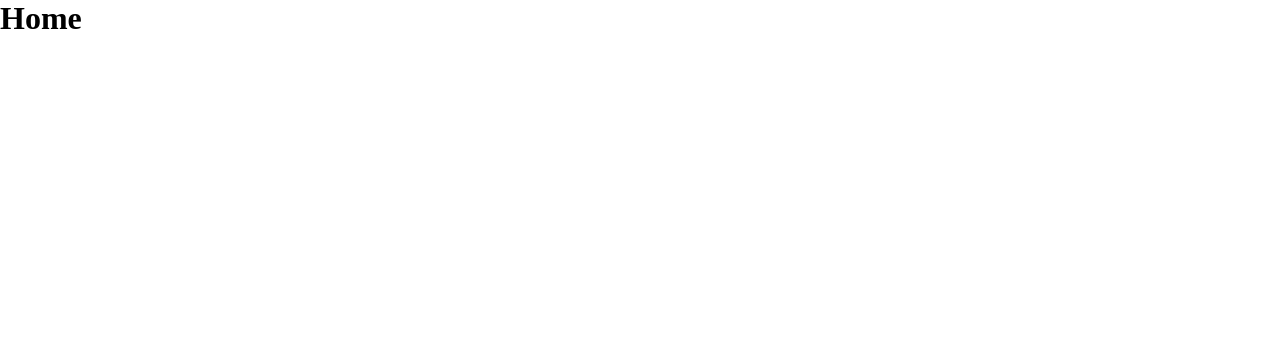
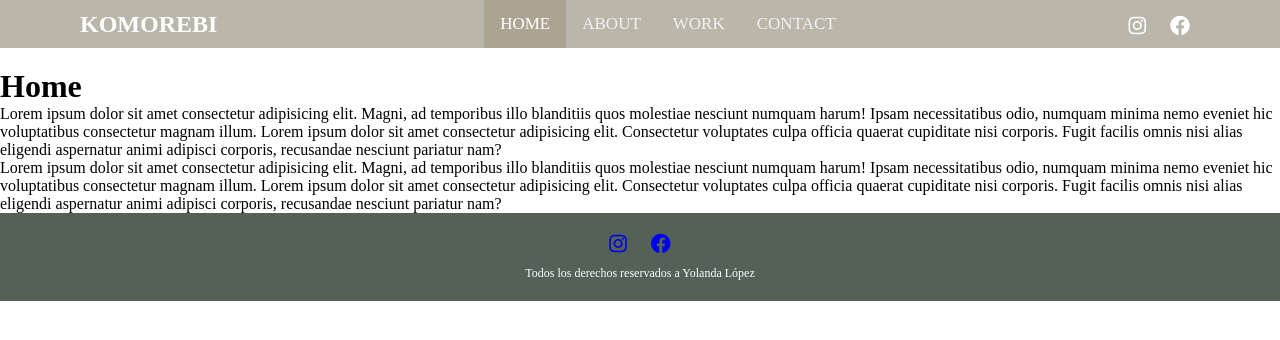
Before and after one commit to yolovi/first-responsive-html-css-web, a plain HTML site: page pages/home.html in a window 1280 px wide. Drawn offline with Linux system fonts and the light colour scheme.

Commit message:
cambios en css, menu portafolio y home

```diff
--- a/css/main.css
+++ b/css/main.css
@@ -4,19 +4,27 @@
     box-sizing: border-box;
 }
 
+
+/* GENERAL ------------------------*/
+
+.dark {
+    color: #ffffff;
+}
+
+.white{
+    color: #536157;
+    background-color: #ffffff;
+}
+
 a {
     cursor: zoom-pointer;
 }
 
-fieldset {
-    /* TODO:
-    bordes redondeados
-    color borde */
-    border-color: rgb(218, 218, 218);
-    border-radius: 10px;
+header {
 }
 
-/* VARIABLES USABLES  */
+
+
 
 .mb1 {
     margin-bottom: 10px;
@@ -26,7 +34,6 @@ fieldset {
     width: 20rem;
     margin: 1.5rem auto 5rem 1.5rem;
     display: flex;
-    gap: 20px;
 
 }
 
@@ -49,7 +56,7 @@ fieldset {
 
 .my-form {
     max-width: 80%;
-    margin-bottom: 20px ;
+    margin-bottom: 20px;
 }
 
 .campos-column {
@@ -66,7 +73,8 @@ fieldset {
     margin-bottom: 10px;
 }
 
-.gender-container, #aboutYou {
+.gender-container,
+#aboutYou {
     margin-bottom: 10px;
 }
 
@@ -82,15 +90,98 @@ fieldset {
     object-fit: fill;
 }
 
-
-/* BOTON SUBIR ARRIBA contacto ----------------------------*/
-html {
-    scroll-behavior: smooth;
+#img-logo {
+    width: 100%;
+    display: flex;
+    justify-content: flex-start;
 }
 
-.btnContact {}
+/* NAV ------------------------*/
 
-/* BOTON SUBIR ARRIBA contacto  ----------------------------*/
+
+
+
+/* PRUEBA NAV RESPONSIVE MOBILE */
+/* .nav-container{
+    display: flex;
+    flex-wrap: wrap;
+    overflow: hidden;
+    justify-content: center;
+    align-items: center;
+    gap: 5px;
+    padding: 10px 0 5px;
+    color: #ffffff;
+    background-color: #bbb6aa;
+    margin: 0 0 20px 0;
+}
+
+.navlinks a {
+    color: #f2f2f2;
+    text-align: center;
+    padding: 10px 8px;
+    text-decoration: none;
+    font-size: 17px;
+}
+
+.navlinks a:hover {
+    background-color:#f2f2f2;
+    color:#536157;
+}
+
+.navlinks a.active {
+    background-color: #aba492;
+    color: white;
+
+} */
+
+/* prueba nav mini responsive */
+
+
+.nav-container{
+    display: flex;
+    overflow: hidden;
+    justify-content: space-between;
+    align-items: center;
+    padding: 0 80px;
+    color: #ffffff;
+    background-color: #bbb6aa;
+    margin-bottom: 20px;
+}
+
+.navlinks {
+    background-color: #bbb6aa;
+    overflow: hidden;
+}
+
+.navlinks a {
+    float: left;
+    display: block;
+    color: #f2f2f2;
+    text-align: center;
+    padding: 14px 16px;
+    text-decoration: none;
+    font-size: 17px;
+}
+
+.navlinks a:hover {
+    background-color:#f2f2f2;
+    color:#536157;
+}
+
+.navlinks a.active {
+    background-color: #aba492;
+    color: white;
+}
+
+.nav-container .social-icons a{
+    display: inline-block;
+    font-size: 20px;
+    margin-top: 15px;
+
+}
+
+/* NAV ------------------------*/
+
 
 /* TODO: revisar VIDEO INTRO INDEX ------------ */
 .embed-responsive .embed-responsive-item,
@@ -107,27 +198,34 @@ html {
     border: 0
 }
 
+
+
 /* VIDEO INTRO INDEX ------------ */
 
 
-#img-logo {
-    width: 100%;
-    display: flex;
-    justify-content: flex-start;
+
+
+/* BOTON SUBIR ARRIBA contacto ----------------------------*/
+html {
+    scroll-behavior: smooth;
 }
 
+.btnContact {}
 
-/* FOOTER */
+/* BOTON SUBIR ARRIBA contacto  ----------------------------*/
+
+
+
+/* FOOTER ------------------------*/
 .footer {
-    background-color: #2f3a31;
     color: #ffffff;
+    background-color:#536157;
     padding: 20px 0;
     text-align: center;
 
 }
 
 .container {
-
     margin: 0 auto;
 }
 
@@ -138,7 +236,6 @@ html {
 .social-icons a {
     display: inline-block;
     margin: 0 10px;
-    color: #ffffff;
     font-size: 20px;
 }
 
@@ -150,10 +247,13 @@ html {
 
 /* MEDIA QUERIES ----------------------------*/
 
+@media screen and (max-width: 768px) {
+    .nav-container .social-icons {
+      display: none;
+    }
+  }
 
-@media screen and (min-width: 481px) {
-
-}
+@media screen and (min-width: 481px) {}
 
 
 /* 769 */
--- a/pages/home.html
+++ b/pages/home.html
@@ -1,14 +1,63 @@
 <!DOCTYPE html>
 <html lang="en">
+
 <head>
     <meta charset="UTF-8">
     <meta http-equiv="X-UA-Compatible" content="IE=edge">
     <meta name="viewport" content="width=device-width, initial-scale=1.0">
     <title>Komorebi</title>
+    <link rel="stylesheet" href="https://cdnjs.cloudflare.com/ajax/libs/font-awesome/5.15.3/css/all.min.css">
     <link rel="stylesheet" href="../css/main.css">
 </head>
+
 <body>
 
-    <h1>Home</h1>
+    <header>
+    </header>
+
+    <nav class="nav-container">
+        <div class="nav-logo">
+            <h1>KOMOREBI</h1>
+        </div>
+        <div class="navlinks">
+            <a href="home.html" class="active">HOME</a>
+            <a href="biografia.html">ABOUT</a>
+            <a href="portafolio.html">WORK</a>
+            <a href="contacto.html">CONTACT</a>
+        </div>
+        <div class="social-icons">
+            <a class="dark" href="https://www.instagram.com/"><i class="fab fa-instagram"></i></a>
+            <a class="dark" href="https://www.facebook.com/"><i class="fab fa-facebook"></i></a>
+        </div>
+    </nav>
+
+    <main>
+        <h1>Home</h1>
+        <p>Lorem ipsum dolor sit amet consectetur adipisicing elit. Magni, ad temporibus illo blanditiis quos molestiae
+            nesciunt numquam harum! Ipsam necessitatibus odio, numquam minima nemo eveniet hic voluptatibus consectetur
+            magnam illum.
+            Lorem ipsum dolor sit amet consectetur adipisicing elit. Consectetur voluptates culpa officia quaerat
+            cupiditate nisi corporis. Fugit facilis omnis nisi alias eligendi aspernatur animi adipisci corporis,
+            recusandae nesciunt pariatur nam?
+        </p>
+        <p>Lorem ipsum dolor sit amet consectetur adipisicing elit. Magni, ad temporibus illo blanditiis quos molestiae
+            nesciunt numquam harum! Ipsam necessitatibus odio, numquam minima nemo eveniet hic voluptatibus consectetur
+            magnam illum.
+            Lorem ipsum dolor sit amet consectetur adipisicing elit. Consectetur voluptates culpa officia quaerat
+            cupiditate nisi corporis. Fugit facilis omnis nisi alias eligendi aspernatur animi adipisci corporis,
+            recusandae nesciunt pariatur nam?
+        </p>
+
+    </main>
+    <footer class="footer">
+        <div class="container">
+            <div class="social-icons">
+                <a href="https://www.instagram.com/"><i class="fab fa-instagram"></i></a>
+                <a href="https://www.facebook.com/"><i class="fab fa-facebook"></i></a>
+            </div>
+            <p class="rights">Todos los derechos reservados a Yolanda López</p>
+        </div>
+    </footer>
 </body>
+
 </html>
```
Also changed, not shown: pages/contacto.html (+34 -23 lines). Lines whose indentation alone changed are shown as unchanged.
